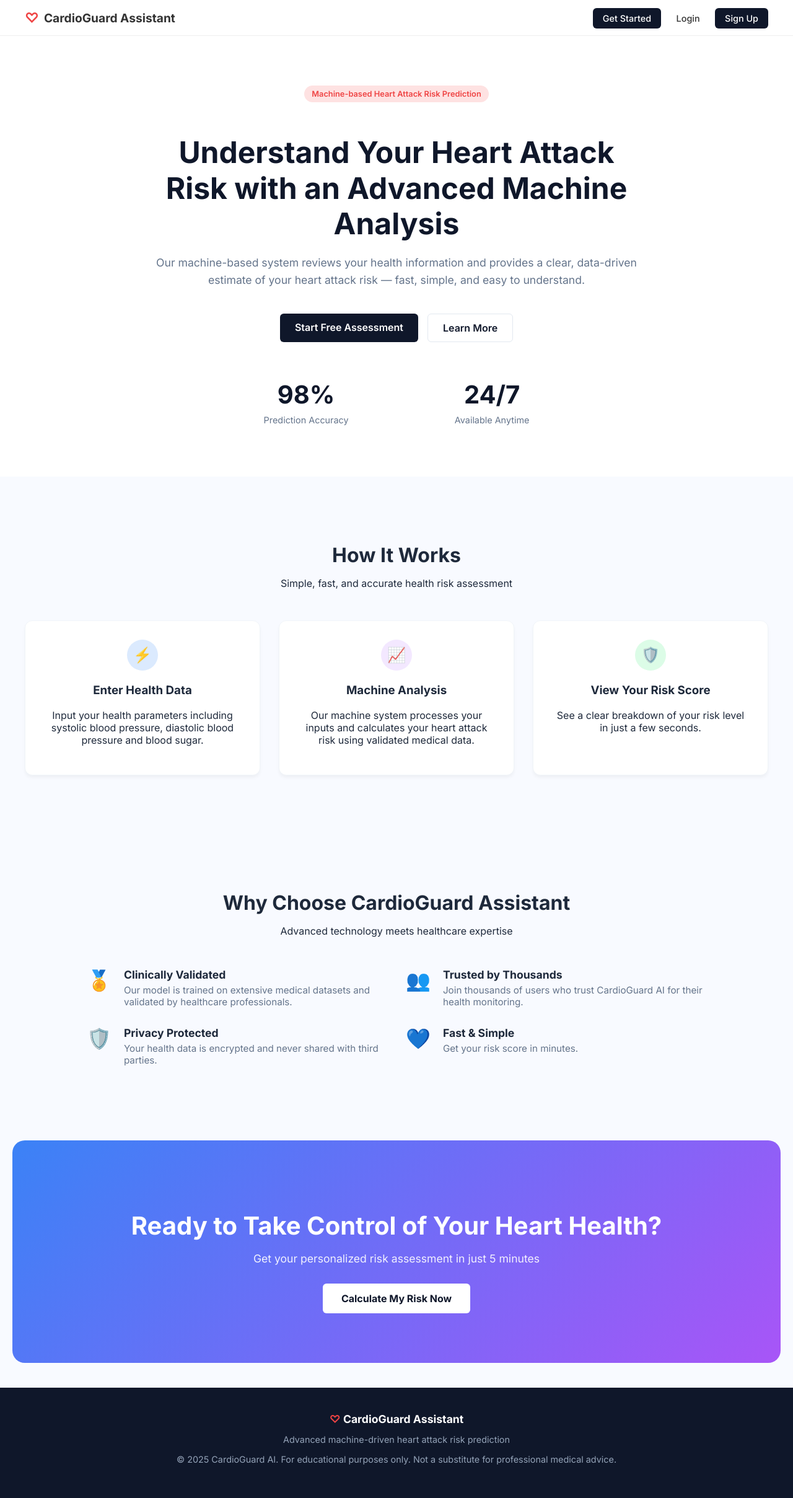
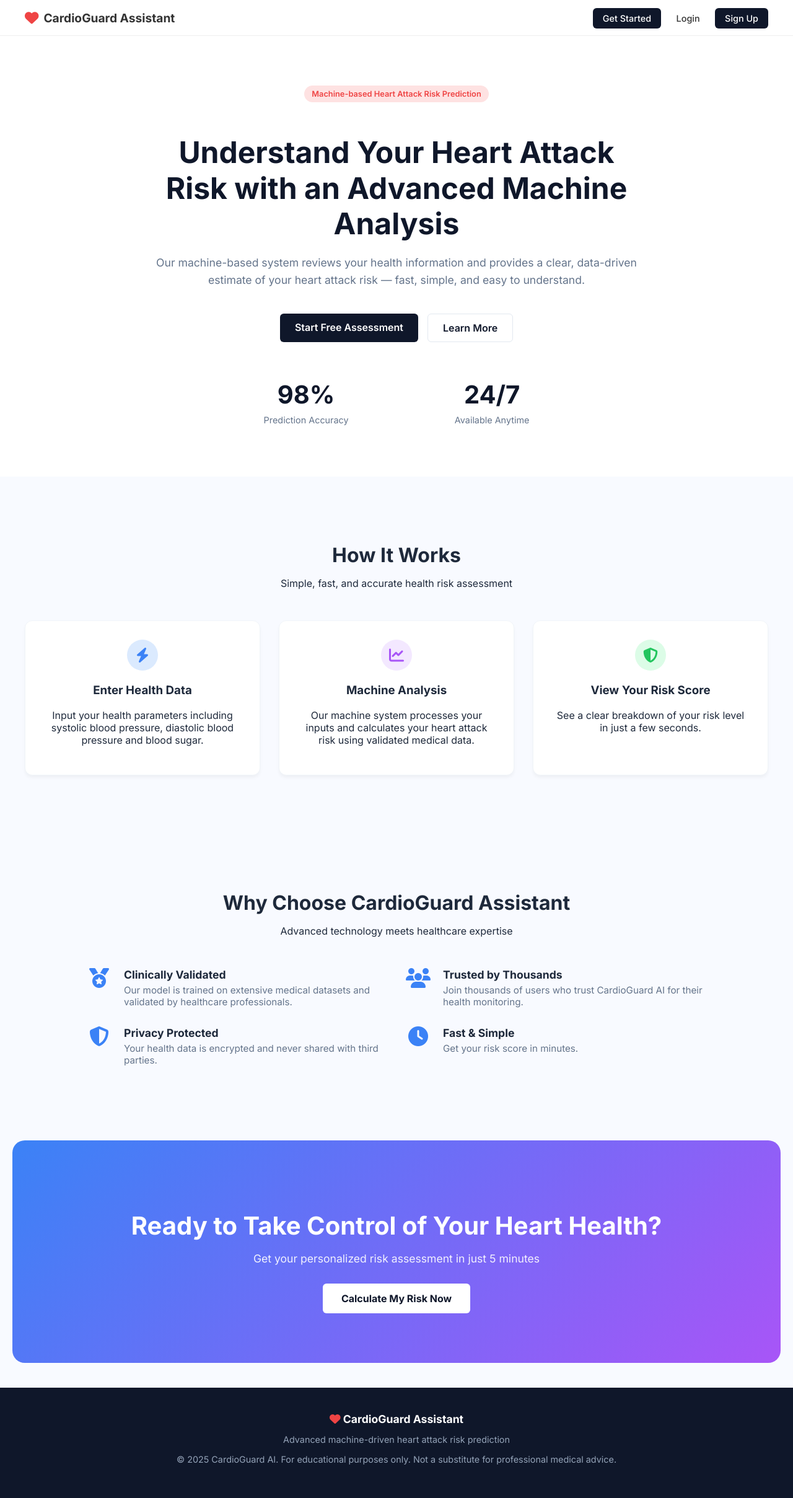
Before and after one commit to maxatic/HeartRiskAI, a Django app: page / in a window 1280 px wide. Shown: the whole page at 62% size. Run offline with Django 5.2, Linux system fonts and the light colour scheme.

Commit message:
Changed emoji icons to library icons

```diff
--- a/predictor/static/predictor/style.css
+++ b/predictor/static/predictor/style.css
@@ -66,6 +66,10 @@ body {
     color: #ef4444;
     margin-right: 8px;
     font-size: 1.4rem;
+}
+
+.logo span i {
+    display: inline-block;
 }
 
 .nav-links a {
@@ -210,6 +214,10 @@ body {
     font-size: 1.5rem;
 }
 
+.icon-circle i {
+    font-size: 1.5rem;
+}
+
 .blue {
     background: #dbeafe;
     color: #3b82f6;
@@ -240,6 +248,15 @@ body {
 }
 
 .benefit-icon {
+    font-size: 2rem;
+    color: #3b82f6;
+    min-width: 40px;
+    display: flex;
+    align-items: center;
+    justify-content: center;
+}
+
+.benefit-icon i {
     font-size: 2rem;
 }
 
@@ -301,6 +318,10 @@ footer {
 
 .footer-logo span {
     color: #ef4444;
+}
+
+.footer-logo span i {
+    display: inline-block;
 }
 
 /* --- Prediction Form Specifics --- */
--- a/predictor/templates/predictor/landing.html
+++ b/predictor/templates/predictor/landing.html
@@ -6,6 +6,7 @@
     <title>CardioGuard Assistant</title>
     <meta name="viewport" content="width=device-width, initial-scale=1.0">
     <link href="https://fonts.googleapis.com/css2?family=Inter:wght@400;500;600;700&display=swap" rel="stylesheet">
+    <link rel="stylesheet" href="https://cdnjs.cloudflare.com/ajax/libs/font-awesome/6.4.0/css/all.min.css">
     <link rel="stylesheet" href="{% static 'predictor/style.css' %}">
 </head>
 
@@ -14,7 +15,7 @@
     <nav class="navbar">
         <div class="nav-container">
             <a href="{% url 'landing' %}" class="logo">
-                <span>♡</span> CardioGuard Assistant
+                <span><i class="fas fa-heart"></i></span> CardioGuard Assistant
             </a>
             <div class="nav-links">
                 <a href="#" class="btn-dark">Get Started</a>
@@ -59,19 +60,19 @@
 
         <div class="features-grid">
             <div class="feature-card">
-                <div class="icon-circle blue">⚡</div>
+                <div class="icon-circle blue"><i class="fas fa-bolt"></i></div>
                 <h3>Enter Health Data</h3>
                 <p>Input your health parameters including systolic blood pressure, diastolic blood pressure and blood
                     sugar.</p>
             </div>
             <div class="feature-card">
-                <div class="icon-circle purple">📈</div>
+                <div class="icon-circle purple"><i class="fas fa-chart-line"></i></div>
                 <h3>Machine Analysis</h3>
                 <p>Our machine system processes your inputs and calculates your heart attack risk using validated
                     medical data.</p>
             </div>
             <div class="feature-card">
-                <div class="icon-circle green">🛡️</div>
+                <div class="icon-circle green"><i class="fas fa-shield-alt"></i></div>
                 <h3>View Your Risk Score</h3>
                 <p>See a clear breakdown of your risk level in just a few seconds.</p>
             </div>
@@ -87,28 +88,28 @@
 
         <div class="benefits-grid">
             <div class="benefit-item">
-                <div class="benefit-icon">🏅</div>
+                <div class="benefit-icon"><i class="fas fa-medal"></i></div>
                 <div class="benefit-text">
                     <h3>Clinically Validated</h3>
                     <p>Our model is trained on extensive medical datasets and validated by healthcare professionals.</p>
                 </div>
             </div>
             <div class="benefit-item">
-                <div class="benefit-icon">👥</div>
+                <div class="benefit-icon"><i class="fas fa-users"></i></div>
                 <div class="benefit-text">
                     <h3>Trusted by Thousands</h3>
                     <p>Join thousands of users who trust CardioGuard AI for their health monitoring.</p>
                 </div>
             </div>
             <div class="benefit-item">
-                <div class="benefit-icon">🛡️</div>
+                <div class="benefit-icon"><i class="fas fa-shield-alt"></i></div>
                 <div class="benefit-text">
                     <h3>Privacy Protected</h3>
                     <p>Your health data is encrypted and never shared with third parties.</p>
                 </div>
             </div>
             <div class="benefit-item">
-                <div class="benefit-icon">💙</div>
+                <div class="benefit-icon"><i class="fas fa-clock"></i></div>
                 <div class="benefit-text">
                     <h3>Fast & Simple</h3>
                     <p>Get your risk score in minutes.</p>
@@ -129,7 +130,7 @@
     <!-- Footer -->
     <footer>
         <div class="footer-content">
-            <div class="footer-logo"><span>♡</span> CardioGuard Assistant</div>
+            <div class="footer-logo"><span><i class="fas fa-heart"></i></span> CardioGuard Assistant</div>
             <p>Advanced machine-driven heart attack risk prediction</p>
             <p class="copyright">© 2025 CardioGuard AI. For educational purposes only. Not a substitute for professional
                 medical advice.</p>
```
